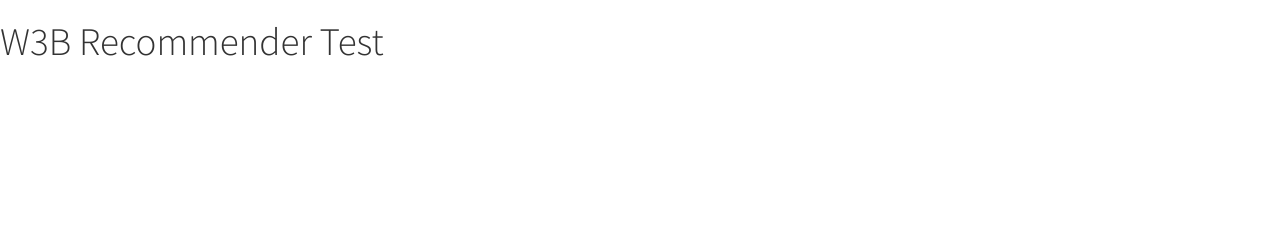
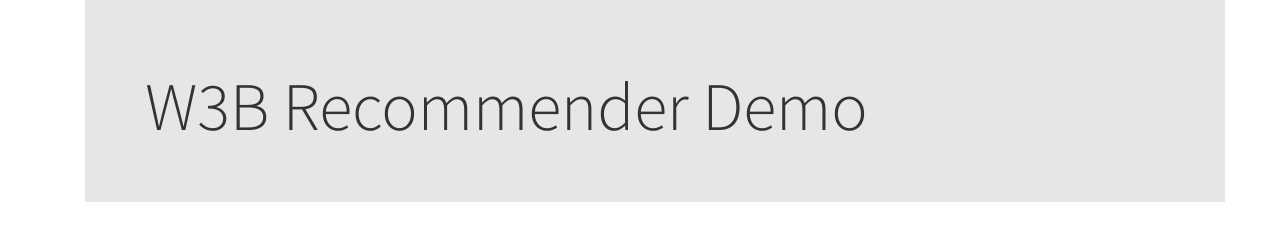
Before and after one commit to marexv/marexv.github.io, a plain HTML site: page index.html in a window 1280 px wide. Drawn offline with Linux system fonts and the light colour scheme.

Commit message:
bootstrap test

```diff
--- a/index.html
+++ b/index.html
@@ -33,8 +33,14 @@
     <![endif]-->
 </head>
 <body>
-    <h1>W3B Recommender Test</h1>
+    <div class="container">
+        <div class="container">
+            <div class="jumbotron">
+                <h1>W3B Recommender Demo</h1>
+            </div>
+        </div>
 
+    </div>
     <!-- jQuery -->
     <script src="Scripts/jquery-3.1.0.js"></script>
     <!-- Bootstrap Core JavaScript -->
```
